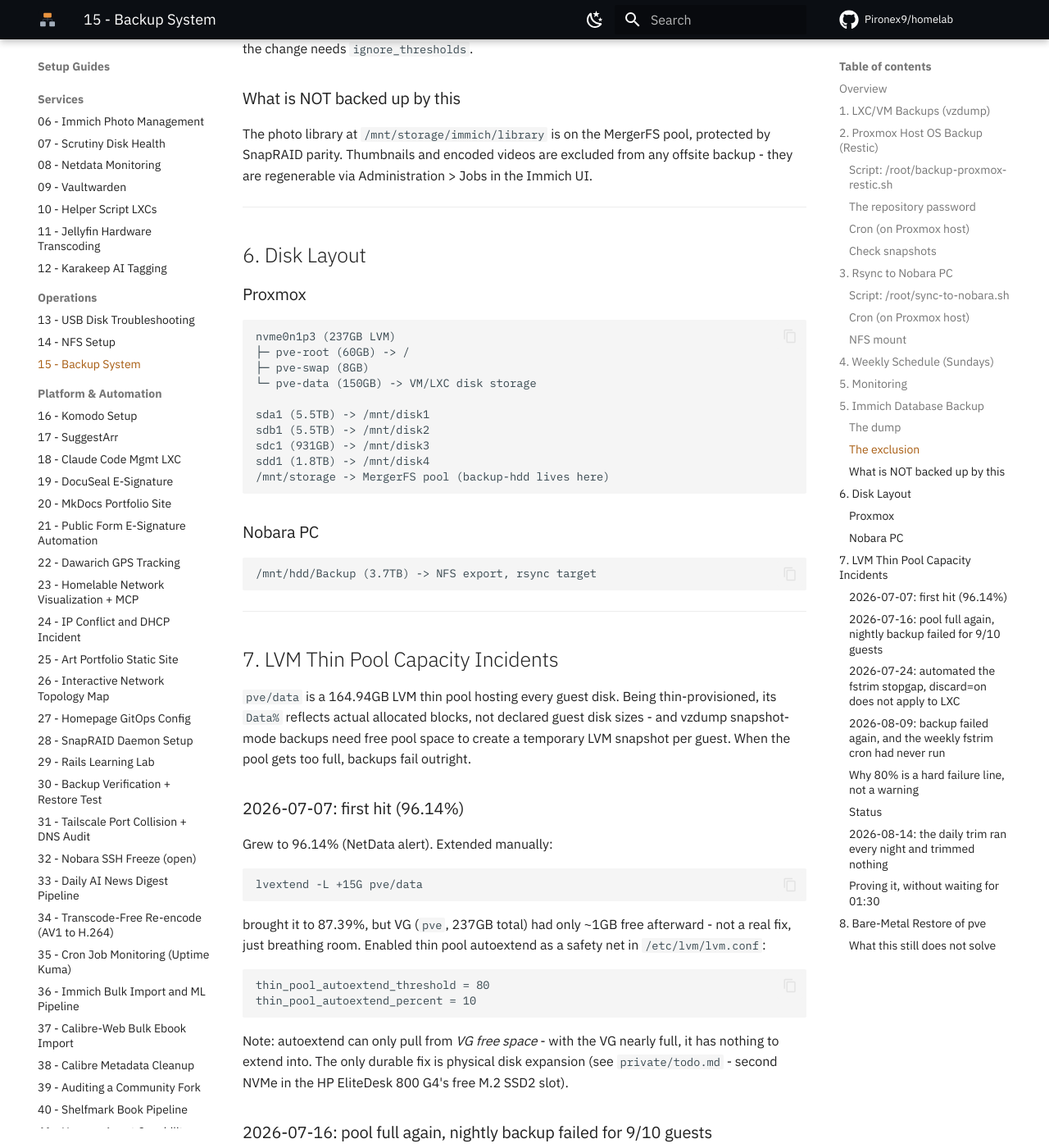
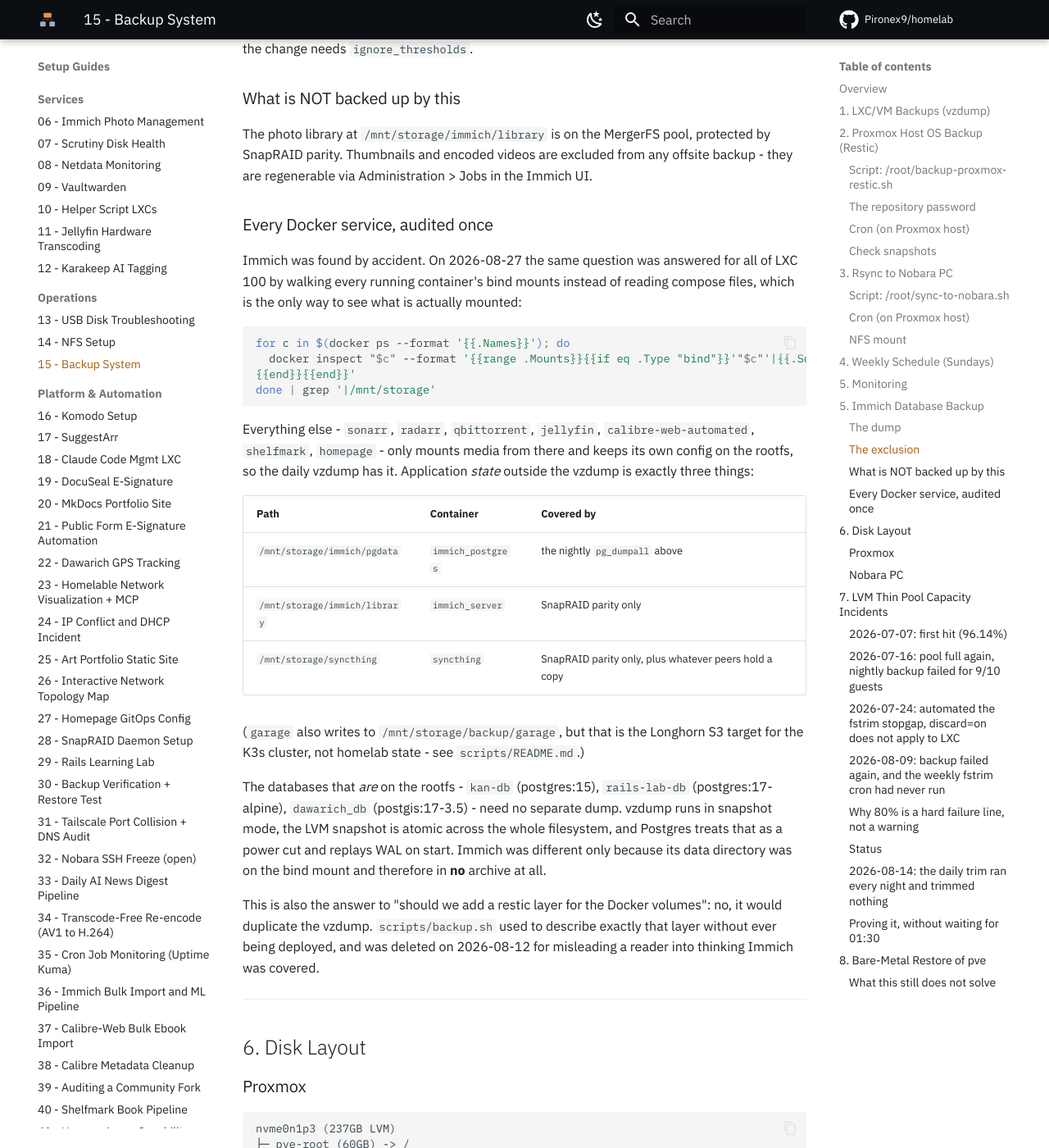
Before and after one commit to Pironex9/homelab, an MkDocs documentation site: the page built from docs/proxmox/15_Proxmox_Backup_System_Documentation.md, in a window 1280 px wide and 1400 px high, scrolled down 6179 px. Shown: the whole window at 82% size. Built offline with MkDocs 1.6.1 and Material for MkDocs 9.7.7, drawn with Linux system fonts in a browser that asks for light colours; comment, search, counter and statistics services are not loaded.

Commit message:
docs(backup): a Docker bind mount audit eredmenye, egyszer vegigmerve
Az Immich veletlenul kerult elo 2026-08-12-en. Most az osszes futo
konteneren vegigment a kerdes: applikacios allapot a vzdumpon kivul
pontosan harom helyen van (immich pgdata, immich library, syncthing),
minden mas csak mediat mountol a poolrol.

Leirja azt is, miert nem kell kulon dump a rootfs-en levo
adatbazisoknak (atomi LVM snapshot = aramszunet, a Postgres WAL-bol
helyreall), es hogy ezert nem kell restic reteg a Docker volume-okra.

````diff
--- a/docs/proxmox/15_Proxmox_Backup_System_Documentation.md
+++ b/docs/proxmox/15_Proxmox_Backup_System_Documentation.md
@@ -238,6 +238,44 @@
 ### What is NOT backed up by this
 
 The photo library at `/mnt/storage/immich/library` is on the MergerFS pool, protected by SnapRAID parity. Thumbnails and encoded videos are excluded from any offsite backup - they are regenerable via Administration > Jobs in the Immich UI.
+
+### Every Docker service, audited once
+
+Immich was found by accident. On 2026-08-27 the same question was answered for all of
+LXC 100 by walking every running container's bind mounts instead of reading compose files,
+which is the only way to see what is actually mounted:
+
+```bash
+for c in $(docker ps --format '{{.Names}}'); do
+  docker inspect "$c" --format '{{range .Mounts}}{{if eq .Type "bind"}}'"$c"'|{{.Source}}|{{.Destination}}
+{{end}}{{end}}'
+done | grep '|/mnt/storage'
+```
+
+Everything else - `sonarr`, `radarr`, `qbittorrent`, `jellyfin`, `calibre-web-automated`,
+`shelfmark`, `homepage` - only mounts media from there and keeps its own config on the
+rootfs, so the daily vzdump has it. Application *state* outside the vzdump is exactly three
+things:
+
+| Path | Container | Covered by |
+|---|---|---|
+| `/mnt/storage/immich/pgdata` | `immich_postgres` | the nightly `pg_dumpall` above |
+| `/mnt/storage/immich/library` | `immich_server` | SnapRAID parity only |
+| `/mnt/storage/syncthing` | `syncthing` | SnapRAID parity only, plus whatever peers hold a copy |
+
+(`garage` also writes to `/mnt/storage/backup/garage`, but that is the Longhorn S3 target
+for the K3s cluster, not homelab state - see `scripts/README.md`.)
+
+The databases that *are* on the rootfs - `kan-db` (postgres:15), `rails-lab-db`
+(postgres:17-alpine), `dawarich_db` (postgis:17-3.5) - need no separate dump. vzdump runs
+in snapshot mode, the LVM snapshot is atomic across the whole filesystem, and Postgres
+treats that as a power cut and replays WAL on start. Immich was different only because its
+data directory was on the bind mount and therefore in **no** archive at all.
+
+This is also the answer to "should we add a restic layer for the Docker volumes": no, it
+would duplicate the vzdump. `scripts/backup.sh` used to describe exactly that layer without
+ever being deployed, and was deleted on 2026-08-12 for misleading a reader into thinking
+Immich was covered.
 
 ---
 
````
